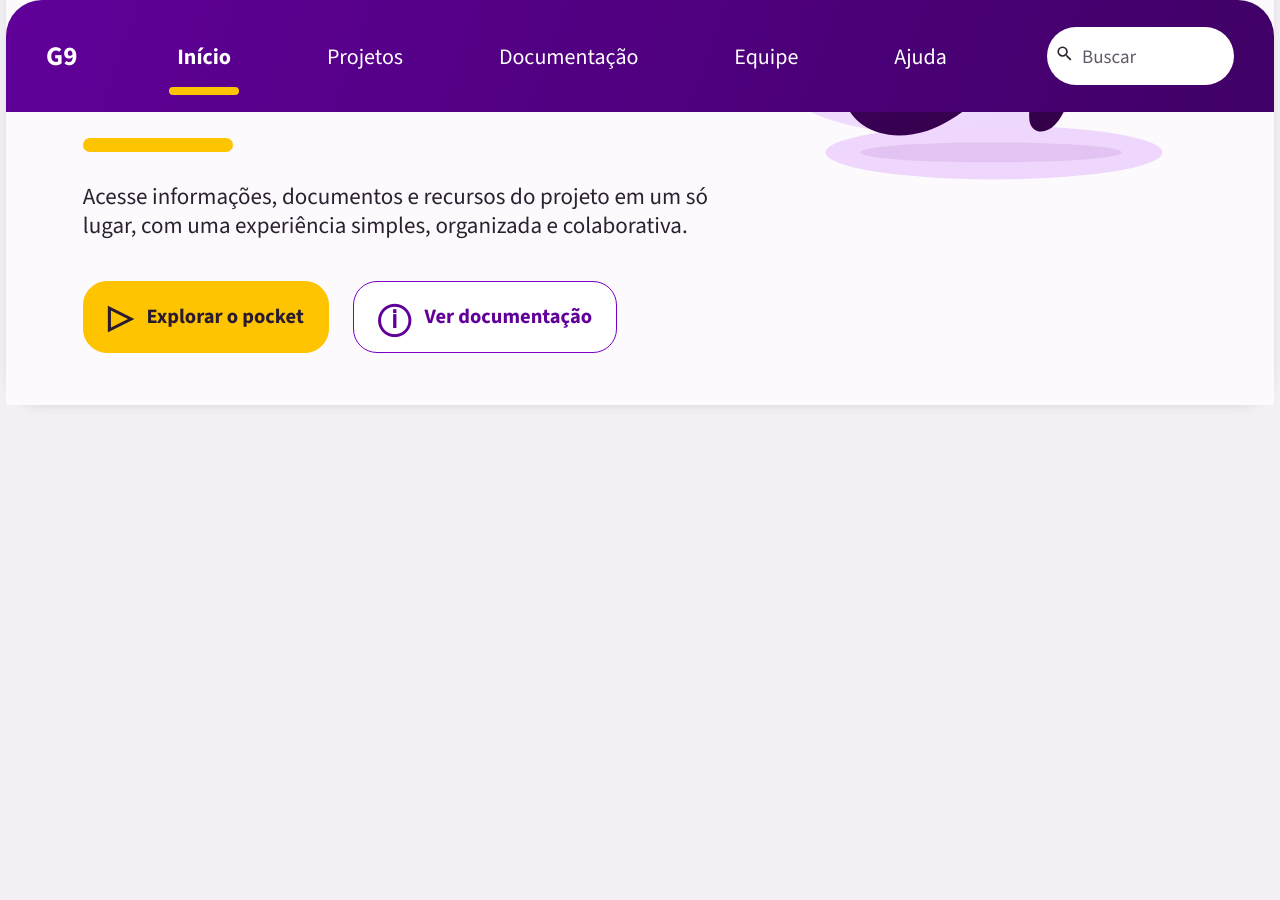
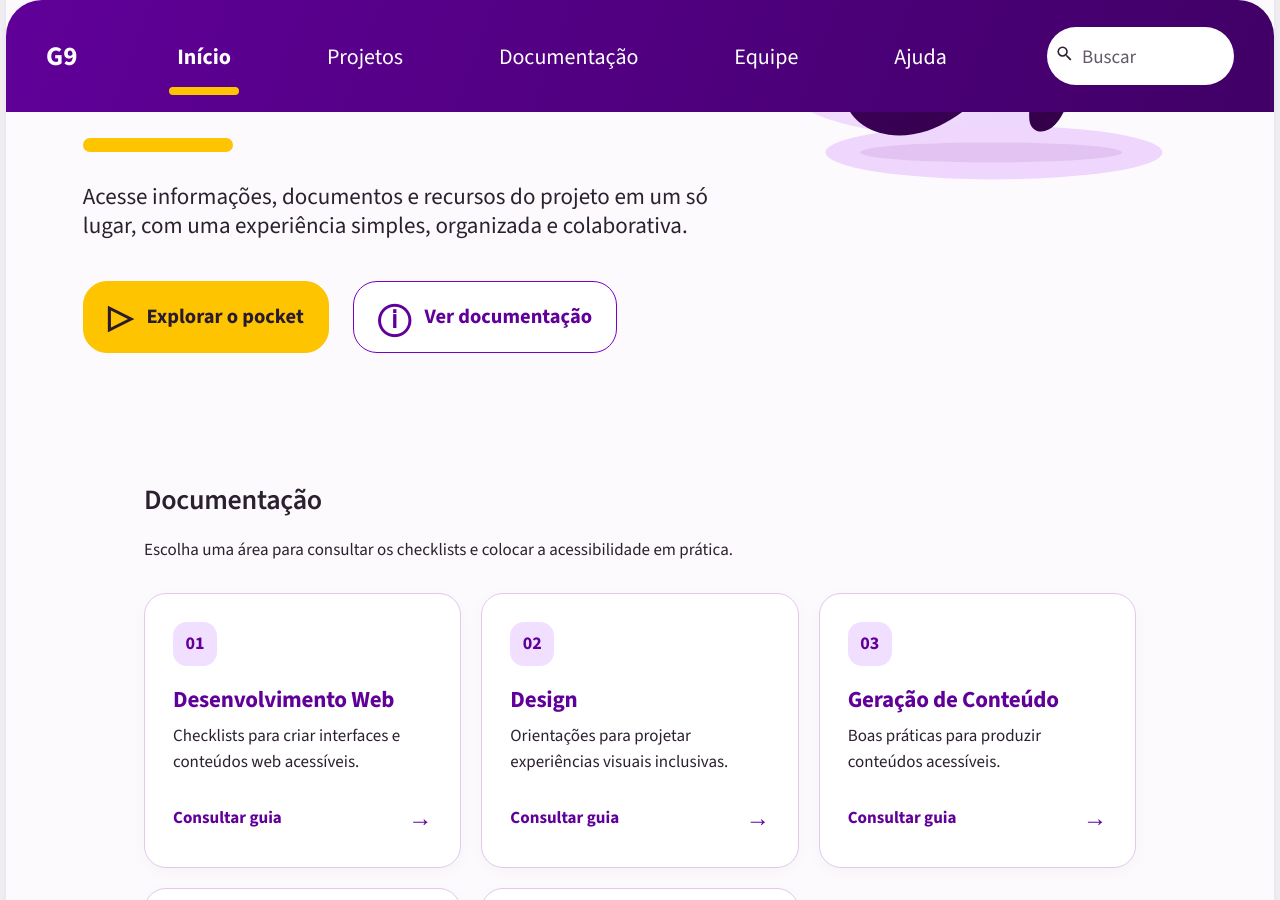
Before and after one commit to UnB-IHC/IHC_2026.2_Grupo09, an MkDocs documentation site: the page built from docs/index.md, in a window 1280 px wide and 900 px high, scrolled down 501 px. Built offline with MkDocs 1.6.1 and Material for MkDocs 9.7.7, drawn with Linux system fonts in a browser that asks for light colours; some web fonts are replaced; before the commit the page ends 906 px from its top, so only the background shows below that; some of the changed text lies outside the part shown.

Commit message:
feat: adicionar cards de acesso aos guias

```diff
--- a/docs/assets/css/pocket.css
+++ b/docs/assets/css/pocket.css
@@ -49,6 +49,17 @@ body { background: #f3f0f5; }
 .md-typeset .pocket-button--primary:hover { background: #ffdb4d; color: #291a2e; }
 .pocket-button span { font-size: 32px; line-height: 1; }
 .pocket-hero__art { width: 100%; height: auto; }
+.pocket-details { max-width: 1120px; padding: 32px clamp(24px, 5vw, 80px) 64px; margin: auto; }
+.pocket-guides { display: grid; grid-template-columns: repeat(auto-fit, minmax(min(100%, 260px), 1fr)); gap: 20px; margin: 28px 0 40px; }
+.md-typeset a.pocket-guide { display: flex; flex-direction: column; align-items: flex-start; min-height: 260px; padding: 28px; border: 1px solid #e2c8ef; border-radius: 22px; background: #fff; box-shadow: 0 4px 16px #42006408; text-decoration: none; color: var(--ident-text); transition: border-color .18s, box-shadow .18s; }
+.pocket-guide__number { display: inline-flex; align-items: center; justify-content: center; width: 44px; height: 44px; border-radius: 14px; background: #f1dfff; color: #600099; font-weight: 800; font-size: 18px; }
+.md-typeset .pocket-guide h3 { margin: 20px 0 10px; font-family: var(--font-ui); font-size: 23px; font-weight: 750; line-height: 1.2; color: #600099; }
+.md-typeset .pocket-guide p { margin: 0 0 24px; font-size: 17px; line-height: 1.5; }
+.pocket-guide__action { display: flex; align-items: center; justify-content: space-between; gap: 16px; width: 100%; margin-top: auto; font-weight: 700; color: #600099; }
+.pocket-guide__action span { font-size: 24px; }
+.md-typeset a.pocket-guide:hover, .md-typeset a.pocket-guide:focus-visible { border-color: #600099; box-shadow: 0 6px 20px #42006416; }
+.pocket-guide:hover .pocket-guide__number { background: #ffc400; color: #291a2e; }
+.pocket-details table img { max-width: 100%; }
 .pocket-header :focus-visible { outline: 3px solid #ffc400; outline-offset: 5px; }
 :focus-visible { outline: 3px solid #600099; outline-offset: 4px; }
 
--- a/docs/index.md
+++ b/docs/index.md
@@ -18,3 +18,19 @@ hide:
 </div>
 <img class="pocket-hero__art" src="assets/img/pocket-eye.svg" alt="Olho estilizado em roxo e amarelo, símbolo do Pocket Guide de Acessibilidade" width="760" height="620">
 </div>
+
+<div class="pocket-details" markdown="1">
+
+## Documentação {#documentacao}
+
+Escolha uma área para consultar os checklists e colocar a acessibilidade em prática.
+
+<div class="pocket-guides">
+<a class="pocket-guide" href="devWeb/non_text_content.html"><span class="pocket-guide__number" aria-hidden="true">01</span><h3>Desenvolvimento Web</h3><p>Checklists para criar interfaces e conteúdos web acessíveis.</p><span class="pocket-guide__action">Consultar guia <span aria-hidden="true">→</span></span></a>
+<a class="pocket-guide" href="design/design.html"><span class="pocket-guide__number" aria-hidden="true">02</span><h3>Design</h3><p>Orientações para projetar experiências visuais inclusivas.</p><span class="pocket-guide__action">Consultar guia <span aria-hidden="true">→</span></span></a>
+<a class="pocket-guide" href="geracaoConteudo/conteudo.html"><span class="pocket-guide__number" aria-hidden="true">03</span><h3>Geração de Conteúdo</h3><p>Boas práticas para produzir conteúdos acessíveis.</p><span class="pocket-guide__action">Consultar guia <span aria-hidden="true">→</span></span></a>
+<a class="pocket-guide" href="gestaoProjeto/gestaoProjeto.html"><span class="pocket-guide__number" aria-hidden="true">04</span><h3>Gestão de Projetos</h3><p>Inclua a acessibilidade no planejamento e nas entregas.</p><span class="pocket-guide__action">Consultar guia <span aria-hidden="true">→</span></span></a>
+<a class="pocket-guide" href="tools/ferramentas.html"><span class="pocket-guide__number" aria-hidden="true">05</span><h3>Ferramentas de Acessibilidade</h3><p>Recursos para avaliar e melhorar a acessibilidade.</p><span class="pocket-guide__action">Consultar guia <span aria-hidden="true">→</span></span></a>
+</div>
+
+</div>
```
